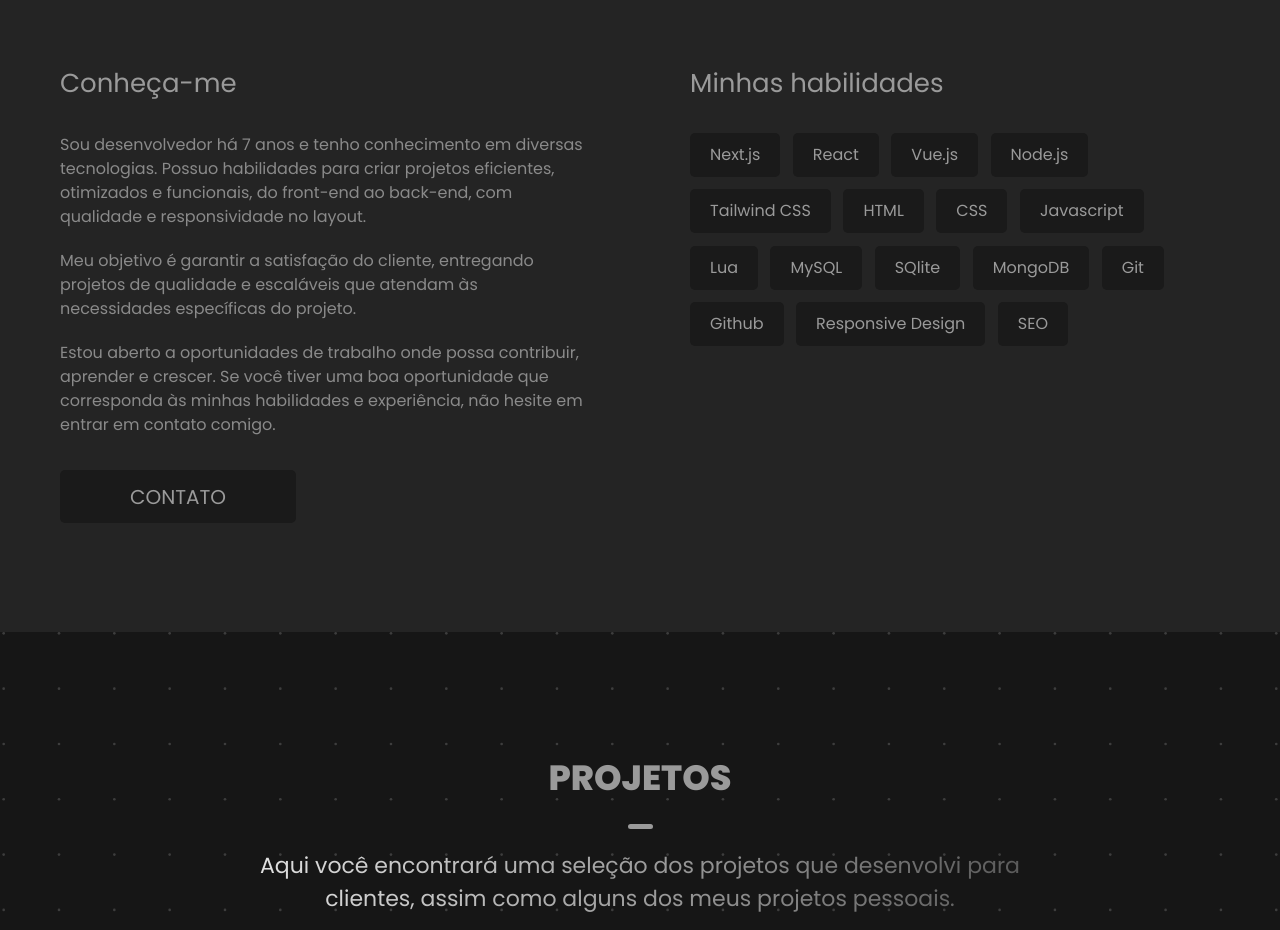
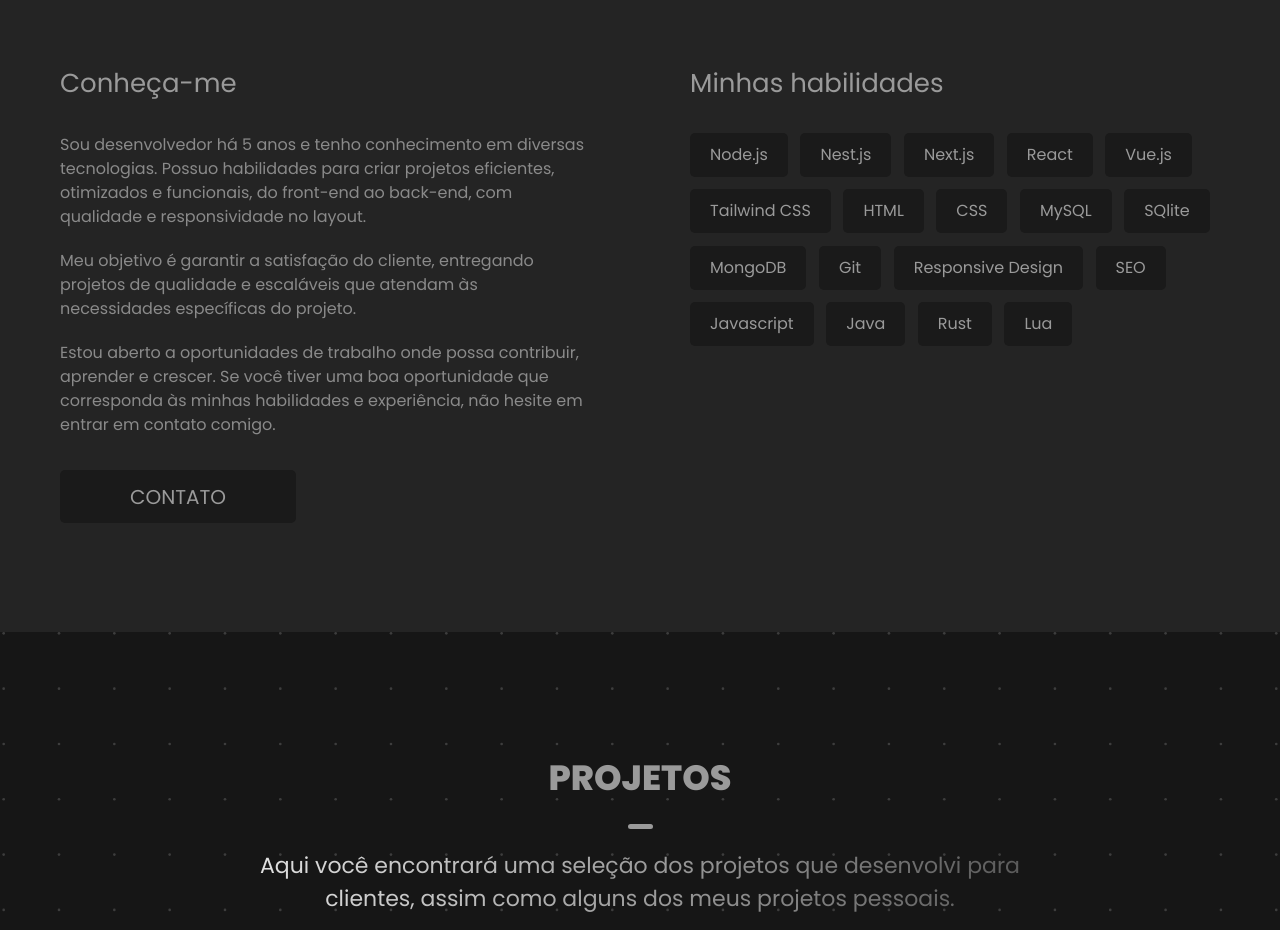
Before and after one commit to imfelipedev/website-portfolio, a Next.js app: page / in a window 1280 px wide. Shown: the part 1140-2070 px from the top of the page. Built offline with nearby package versions, Linux system fonts and the light colour scheme.

Commit message:
Update page.js

```diff
--- a/src/app/(public)/page.js
+++ b/src/app/(public)/page.js
@@ -12,22 +12,24 @@ export default function Home() {
     const [isLoading, setLoading] = useState(false);
 
     const skills = [
+        { name: "Node.js" },
+        { name: "Nest.js" },
         { name: "Next.js" },
         { name: "React" },
         { name: "Vue.js" },
-        { name: "Node.js" },
         { name: "Tailwind CSS" },
         { name: "HTML" },
         { name: "CSS" },
-        { name: "Javascript" },
-        { name: "Lua" },
         { name: "MySQL" },
         { name: "SQlite" },
         { name: "MongoDB" },
         { name: "Git" },
-        { name: "Github" },
         { name: "Responsive Design" },
         { name: "SEO" },
+        { name: "Javascript" },
+        { name: "Java" },
+        { name: "Rust" },
+        { name: "Lua" },
     ];
 
     const projets = [
@@ -200,7 +202,7 @@ export default function Home() {
                             <h3 className="text-[2.6rem] text-[#9A9A9A]">Conheça-me</h3>
 
                             <p className="mt-[3.0rem] text-[#8A8A8A] text-[1.3rem] sm:text-[1.6rem]">
-                                Sou desenvolvedor há 7 anos e tenho conhecimento em diversas tecnologias. Possuo habilidades para criar projetos eficientes, otimizados e
+                                Sou desenvolvedor há 5 anos e tenho conhecimento em diversas tecnologias. Possuo habilidades para criar projetos eficientes, otimizados e
                                 funcionais, do front-end ao back-end, com qualidade e responsividade no layout.
                             </p>
 
```
